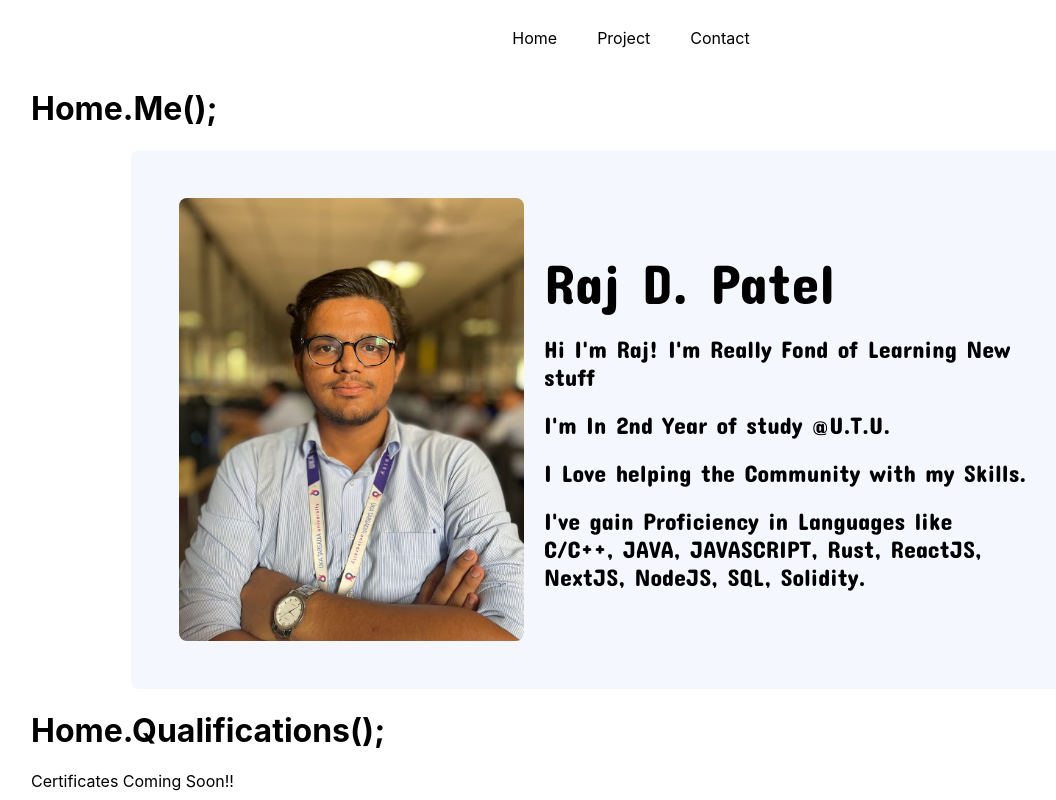
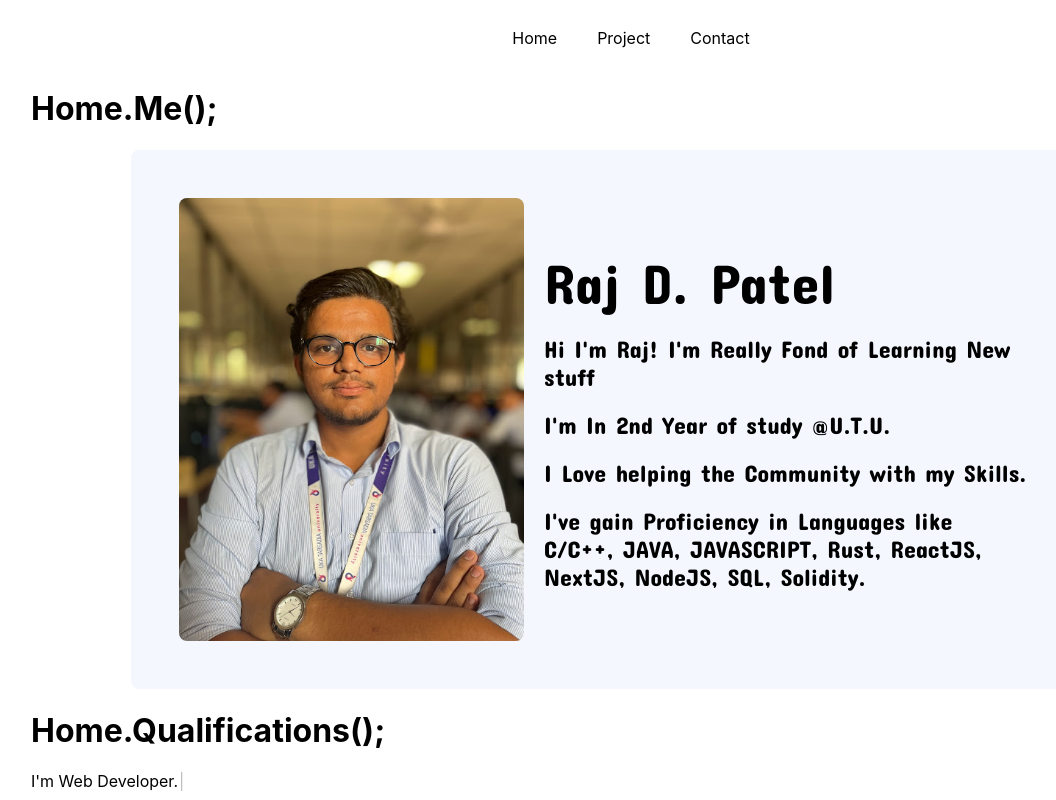
Before and after one commit to PATEL96/Raj.D.Patel.Portfolio, a Next.js app: page / in a window 1280 px wide. Shown: the top 800 px of the page, without its empty margins (9-1065 px from the left). Built offline with nearby package versions, Linux system fonts and the light colour scheme.

Commit message:
feat: Added Typwritter effect

```diff
--- a/package.json
+++ b/package.json
@@ -9,14 +9,17 @@
     "lint": "next lint"
   },
   "dependencies": {
+    "@glidejs/glide": "^3.6.0",
     "next": "12.2.5",
     "react": "18.2.0",
     "react-dom": "18.2.0",
     "react-icons": "^4.4.0",
     "react-slick": "^0.29.0",
     "react-spring": "^9.5.2",
+    "sass": "^1.55.0",
     "slick-carousel": "^1.8.1",
-    "styled-components": "^5.3.5"
+    "styled-components": "^5.3.5",
+    "typewriter-effect": "^2.19.0"
   },
   "devDependencies": {
     "eslint": "8.23.0",
--- a/pages/Objects/Qualification.js
+++ b/pages/Objects/Qualification.js
@@ -1,7 +1,15 @@
+import TypewriterComponent from "typewriter-effect";
 export default function Qualifications() {
+
     return (
-        <div>
-            Certificates Coming Soon!!
+        <div className="typing">
+            <TypewriterComponent options={{
+                autoStart: true, loop: true, delay: 50, strings: [
+                    "I'm Student.",
+                    "I'm Web Developer.",
+                    "I'm Blockchain Developer."
+                ]
+            }} />
         </div>
     );
 }
--- a/pages/_app.js
+++ b/pages/_app.js
@@ -1,9 +1,10 @@
 import "slick-carousel/slick/slick.css";
 import "slick-carousel/slick/slick-theme.css";
 import '../styles/globals.css'
+import '../styles/Test.scss';
 
 function MyApp({ Component, pageProps }) {
   return <Component {...pageProps} />
 }
 
-export default MyApp
+export default MyApp;
--- /dev/null
+++ b/styles/Test.scss
@@ -0,0 +1,2 @@
+@import "node_modules/@glidejs/glide/src/assets/sass/glide.core";
+@import "node_modules/@glidejs/glide/src/assets/sass/glide.theme";
```
Also changed, not shown: 1 other file (tests, documents, lock files or other folders).
